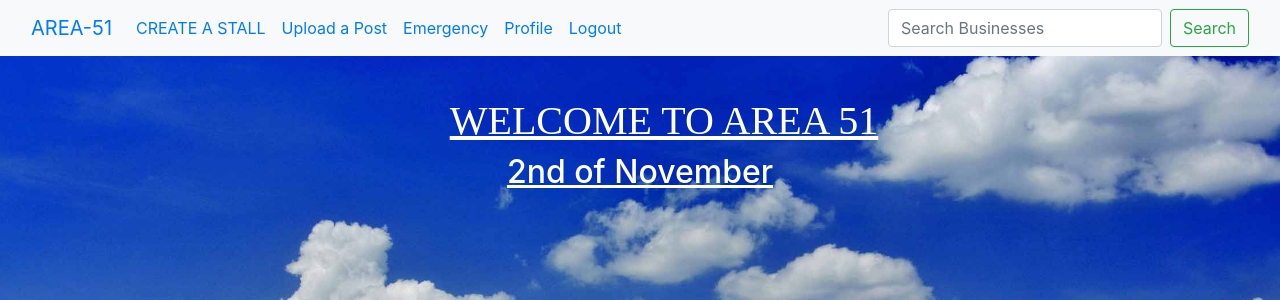
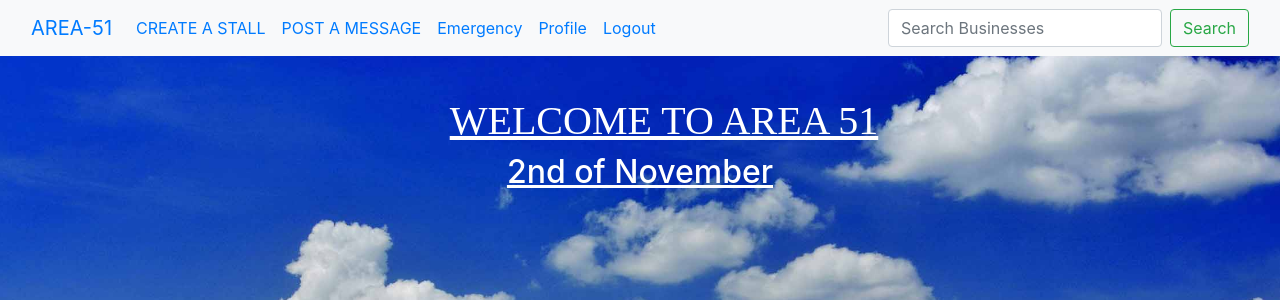
Before and after one commit to tailorv/neighbourshood, a Django app: page / in a window 1280 px wide. Shown: the top 300 px of the page. Run offline with Django 3.2, Linux system fonts and the light colour scheme; the visitor is signed in with stand-in values (Sample User, id 1); data that the repository does not hold is empty; some libraries are stand-ins or nearby versions.

Commit message:
NAV LINK upload post

```diff
--- a/area51/templates/navbar.html
+++ b/area51/templates/navbar.html
@@ -11,7 +11,7 @@
             <a class="nav-link" href="{%url 'business'%}">CREATE A STALL</a>
         </li>
         <li class="nav-item">
-            <a class="nav-link" href="{%url 'upload_post'%}">Upload a Post</a>
+            <a class="nav-link" href="{%url 'upload_post'%}">POST A MESSAGE</a>
         </li>
         <li class="nav-item">
             <a class="nav-link" href="{%url 'services'%}">Emergency</a>
```
